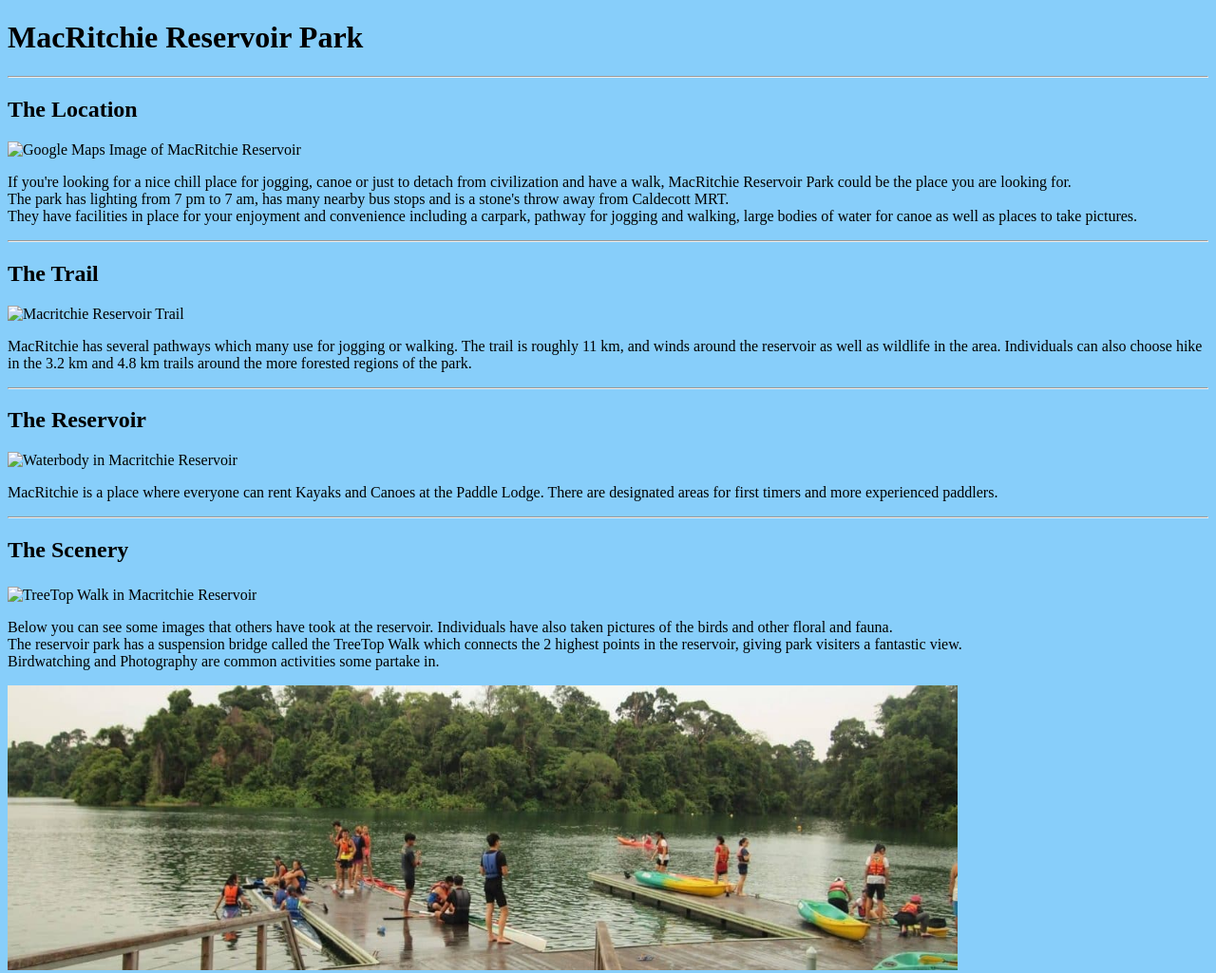
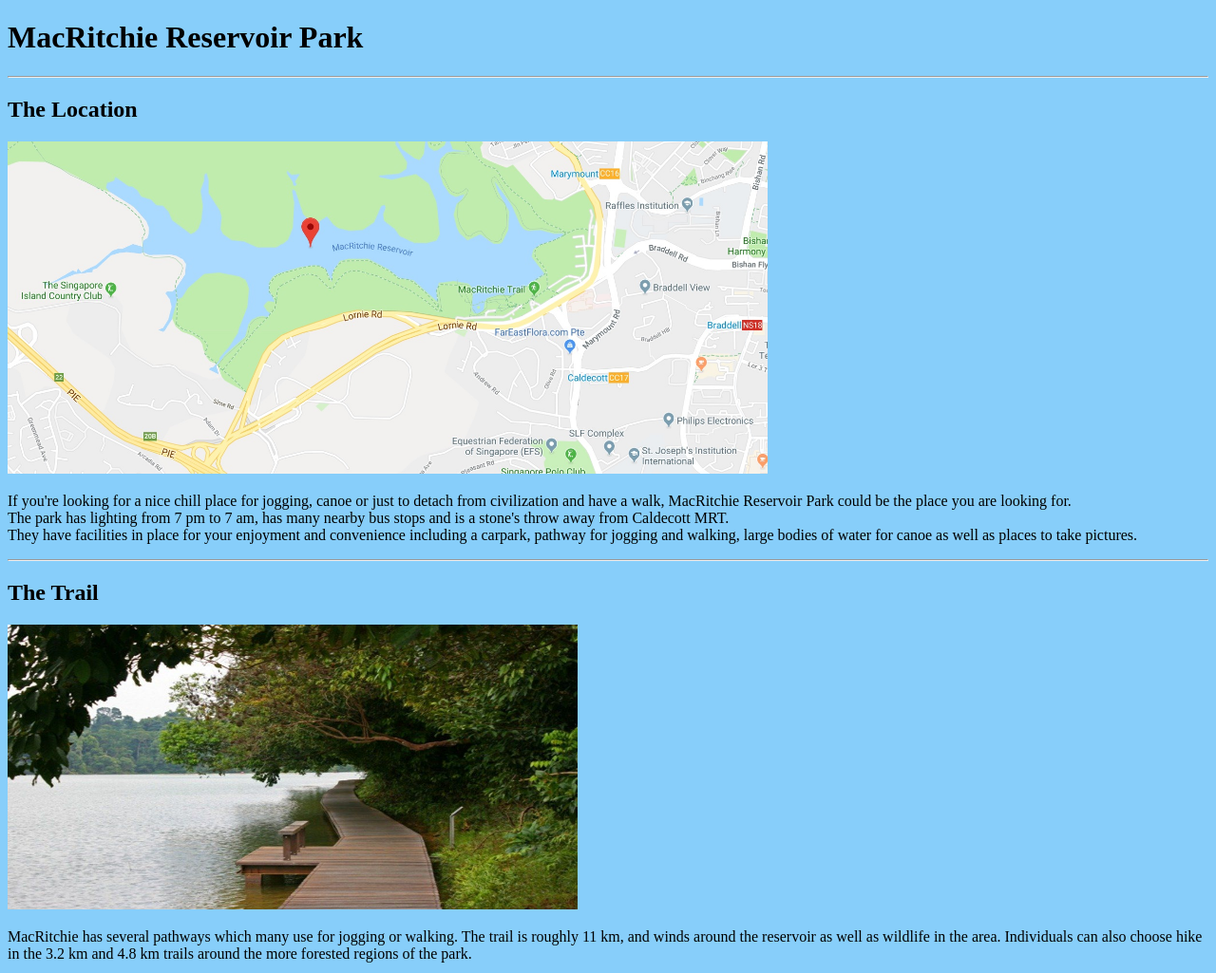
Before and after one commit to Jan816/coding101, a plain HTML site: page index.html in a window 1280 px wide. Shown: the top 1025 px of the page at 95% size. Drawn offline with Linux system fonts and the light colour scheme.

Commit message:
Update index.html

```diff
--- a/index.html
+++ b/index.html
@@ -9,7 +9,7 @@
 <hr>
 <h2>The Location</h2>
 
-<img src="macritchie_img.jpg" alt="Google Maps Image of MacRitchie Reservoir" width="800" height"500">
+<img src="macritchieimg.jpg" alt="Google Maps Image of MacRitchie Reservoir" width="800" height"500">
 
 <p>If you're looking for a nice chill place for jogging, canoe or just to detach from civilization and have a walk,
 MacRitchie Reservoir Park could be the place you are looking for.
@@ -22,7 +22,7 @@ large bodies of water for canoe as well as places to take pictures.
 <hr>
 <h2>The Trail</h2>
 
-<img src="macritchie_trail.jpg" alt="Macritchie Reservoir Trail" width="600" height="300">
+<img src="macritchietrail.jpg" alt="Macritchie Reservoir Trail" width="600" height="300">
 
 <p>MacRitchie has several pathways which many use for jogging or walking.
 The trail is roughly 11 km, and winds around the reservoir as well as wildlife in the area.
@@ -31,14 +31,14 @@ Individuals can also choose hike in the 3.2 km and 4.8 km trails around the more
 
 <h2>The Reservoir</h2>
 
-<img src="macritchie_waterbody.jpg" alt="Waterbody in Macritchie Reservoir" width="800" height="400">
+<img src="macritchiewaterbody.jpg" alt="Waterbody in Macritchie Reservoir" width="800" height="400">
 
 <p>MacRitchie is a place where everyone can rent Kayaks and Canoes at the Paddle Lodge.
 There are designated areas for first timers and more experienced paddlers.</p>
 <hr>
 
 <h2>The Scenery</h2>
-<img src="macritchie_treetopwalk.jpg" alt="TreeTop Walk in Macritchie Reservoir" style="width:740;height:416;" align="middle">
+<img src="macritchietreetopwalk.jpg" alt="TreeTop Walk in Macritchie Reservoir" style="width:740;height:416;" align="middle">
 
 <p>Below you can see some images that others have took at the reservoir. Individuals have also taken pictures of the birds and other floral and fauna.
 <br>
```
